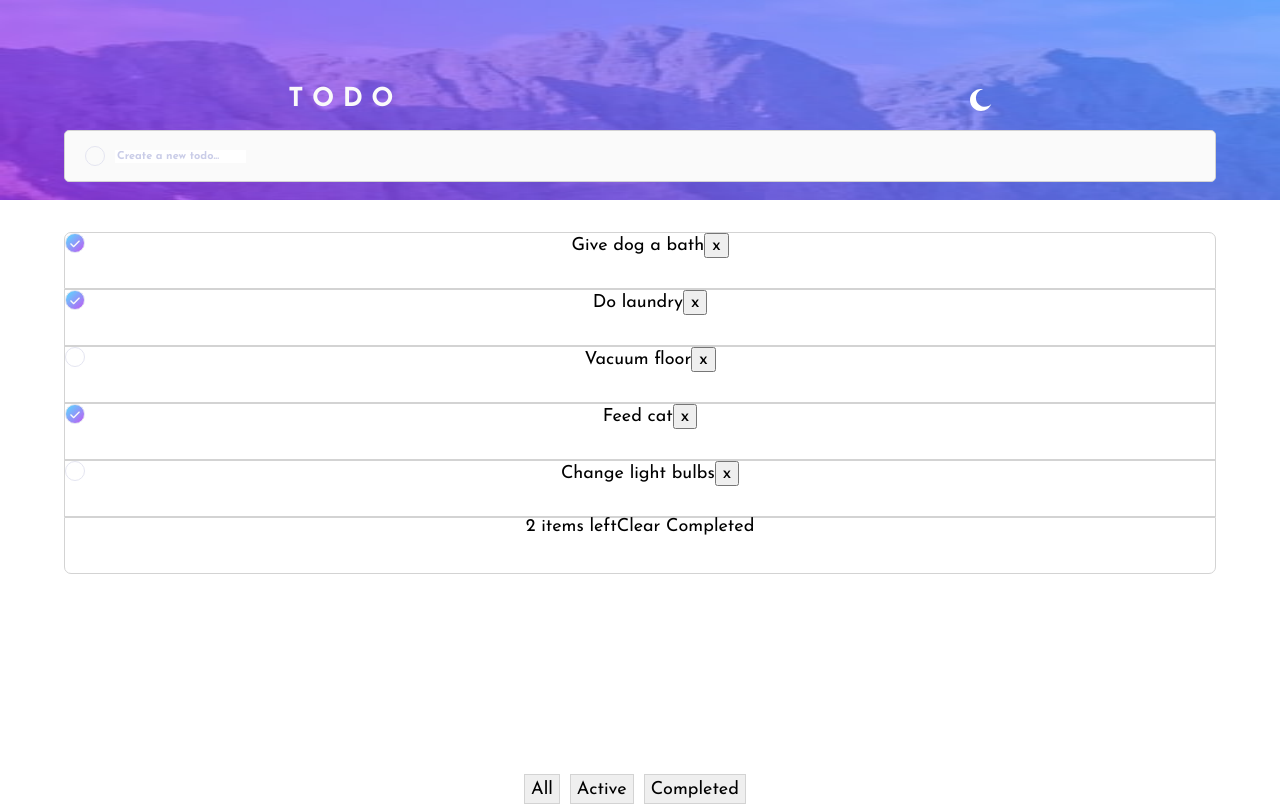
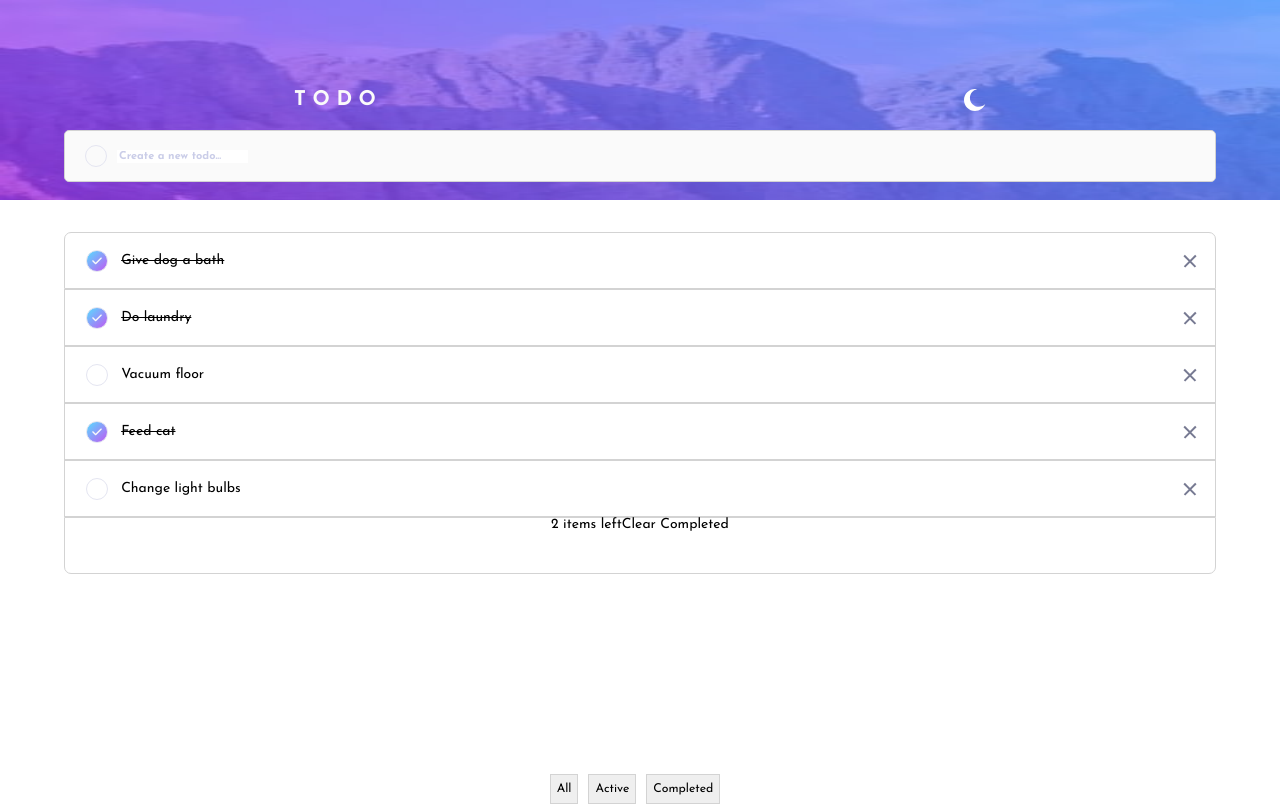
Before and after one commit to vasilemidrigan/tasko, a React (Create React App) app: page / in a window 1280 px wide. Built offline with nearby package versions, Linux system fonts and the light colour scheme.

Commit message:
Add styles for ToDo Component

```diff
--- a/src/components/ToDo.js
+++ b/src/components/ToDo.js
@@ -9,20 +9,34 @@ export default function ToDo({ item, deleteTask, taskCompleteStatus }) {
       <form className="ToDo__form">
         {/* Label */}
         <label className="ToDo__form__label" htmlFor={`todo-${item.id}`}>
-          {item.task}
+          <div
+            className={
+              item.complete
+                ? "ToDo__form__label__task complete"
+                : "ToDo__form__label__task"
+            }
+          >
+            {item.task}
+          </div>
           {/* Input */}
           <input
             type="checkbox"
             id={`todo-${item.id}`}
-            className={`ToDo__form__label__input`}
+            className={`ToDo__form__label__checkbox`}
             name="complete"
             checked={item.complete}
             onChange={() => taskCompleteStatus(item.id)}
           />
         </label>
         {/* Delete Button - delete task when clicked*/}
-        <button type="button" id={item.id} onClick={deleteTask}>
-          x
+        <button
+          type="button"
+          id={item.id}
+          className="ToDo__form__delete-btn"
+          onClick={deleteTask}
+        >
+          <span className="span__1"></span>
+          <span className="span__2"></span>
         </button>
       </form>
     </div>
--- a/src/components/ToDoList.js
+++ b/src/components/ToDoList.js
@@ -64,8 +64,12 @@ export default function ToDoList({
 
   return (
     <div className="ToDoList">
+      {/* to-do form (create a new task) */}
       <ToDoForm toDoList={toDoList} addToDo={addToDo} />
+      {/* to-do list */}
+      <div className="ToDoList__tasklist__wrapper">
         {taskList}
+        {/* track items left and clear completed section */}
         <div className="ToDoList__bottom-bar">
           <span className="ToDoList__bottom-bar__items-left">{`${tasksAmount} items left`}</span>
           <span
@@ -75,6 +79,8 @@ export default function ToDoList({
             Clear Completed
           </span>
         </div>
+      </div>
+      {/* filter section */}
       {filterBtns}
     </div>
   );
--- a/src/styles/globals.scss
+++ b/src/styles/globals.scss
@@ -5,7 +5,7 @@
 *,
 html {
   font-family: "Josefin Sans", sans-serif;
-  font-size: 18px;
+  font-size: 0.875rem;
 }
 // Inputs
 input {
@@ -14,11 +14,12 @@ input {
   border: none;
   outline: none;
 }
+// Checkboxes
 input[type="checkbox"] {
   appearance: none;
   margin: 0;
-  width: 20px;
-  height: 20px;
+  width: 22px;
+  height: 22px;
   border: 1.5px solid $very-light-grayish-blue;
   border-radius: 50%;
   cursor: pointer;
@@ -44,3 +45,7 @@ input:checked {
 button {
   cursor: pointer;
 }
+// If a task is complete then apply the styles below
+.complete {
+  text-decoration: line-through;
+}
--- a/src/styles/todo.scss
+++ b/src/styles/todo.scss
@@ -1,13 +1,47 @@
 .ToDo {
   border: 1px solid lightgrey;
   height: 55px;
-  &:nth-child(2) {
+  display: flex;
+  align-items: center;
+  &:nth-child(1) {
     border-radius: 7px 7px 0px 0px;
   }
   &__form {
+    display: flex;
+    justify-content: space-between;
+    align-items: center;
+    width: 100%;
     &__label {
-      &__input {
-        float: left;
+      margin-left: 1.5rem;
+      display: flex;
+      align-items: center;
+      flex-direction: row-reverse;
+      &__task {
+        margin-left: 0.9375rem;
+      }
+    }
+    // X button (delete task button)
+    &__delete-btn {
+      position: relative;
+      appearance: none;
+      background-color: unset;
+      border: none;
+      width: 16px;
+      height: 16px;
+      margin-right: 1.25rem;
+      span {
+        position: absolute;
+        top: 50%;
+        left: 50%;
+        width: 100%;
+        height: 1.5px;
+        background-color: $dark-grayish-blue;
+      }
+      .span__1 {
+        transform: translate(-50%, -50%) rotate(45deg);
+      }
+      .span__2 {
+        transform: translate(-50%, -50%) rotate(-45deg);
       }
     }
   }
--- a/src/styles/todolist.scss
+++ b/src/styles/todolist.scss
@@ -6,6 +6,9 @@
   text-align: center;
   width: 90%;
   margin: 0 auto;
+  &__tasklist__wrapper {
+    // to apply styles
+  }
   &__bottom-bar {
     border-radius: 0px 0px 7px 7px;
     border: 1px solid lightgray;
```
Lines whose indentation alone changed are shown as unchanged.
